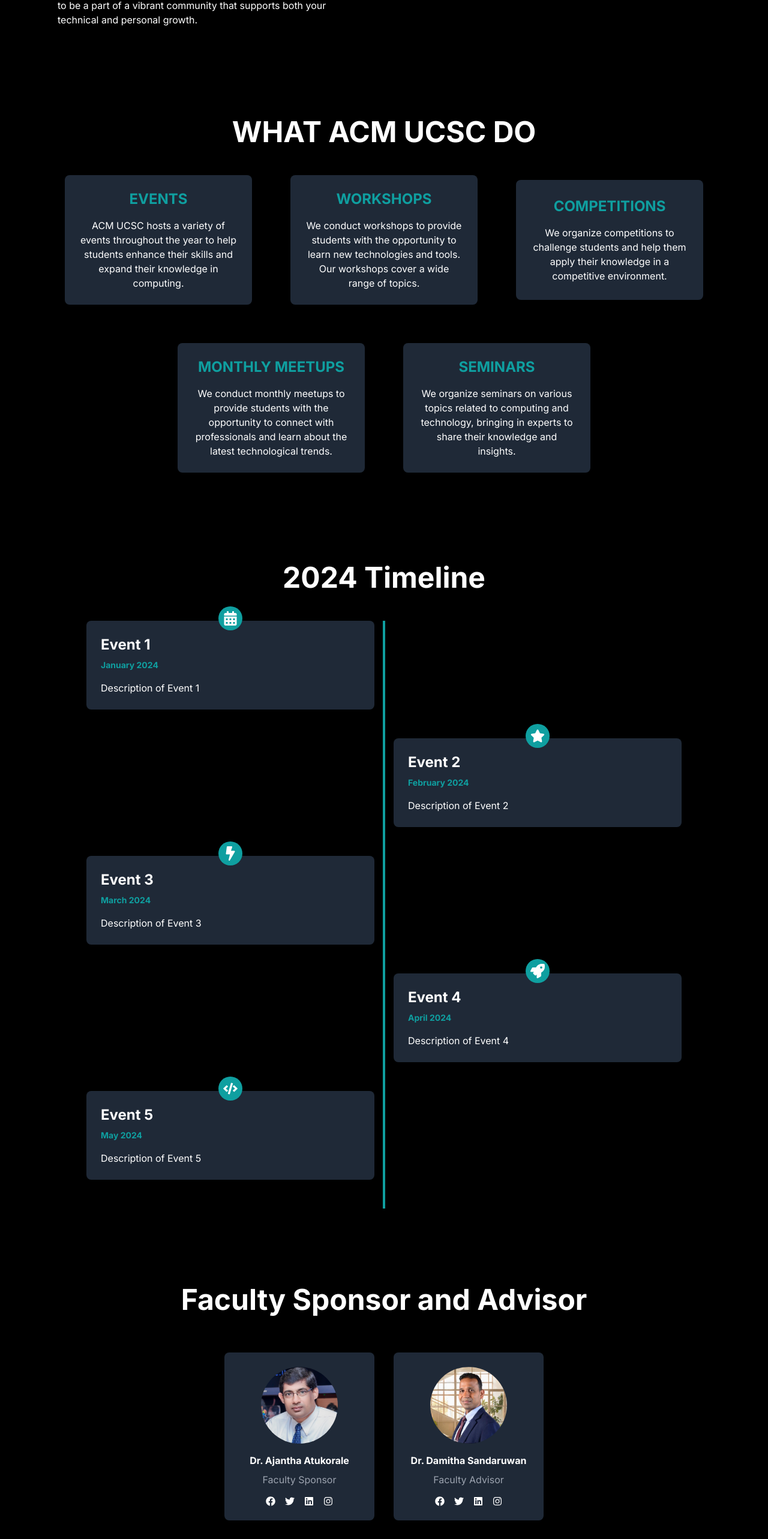
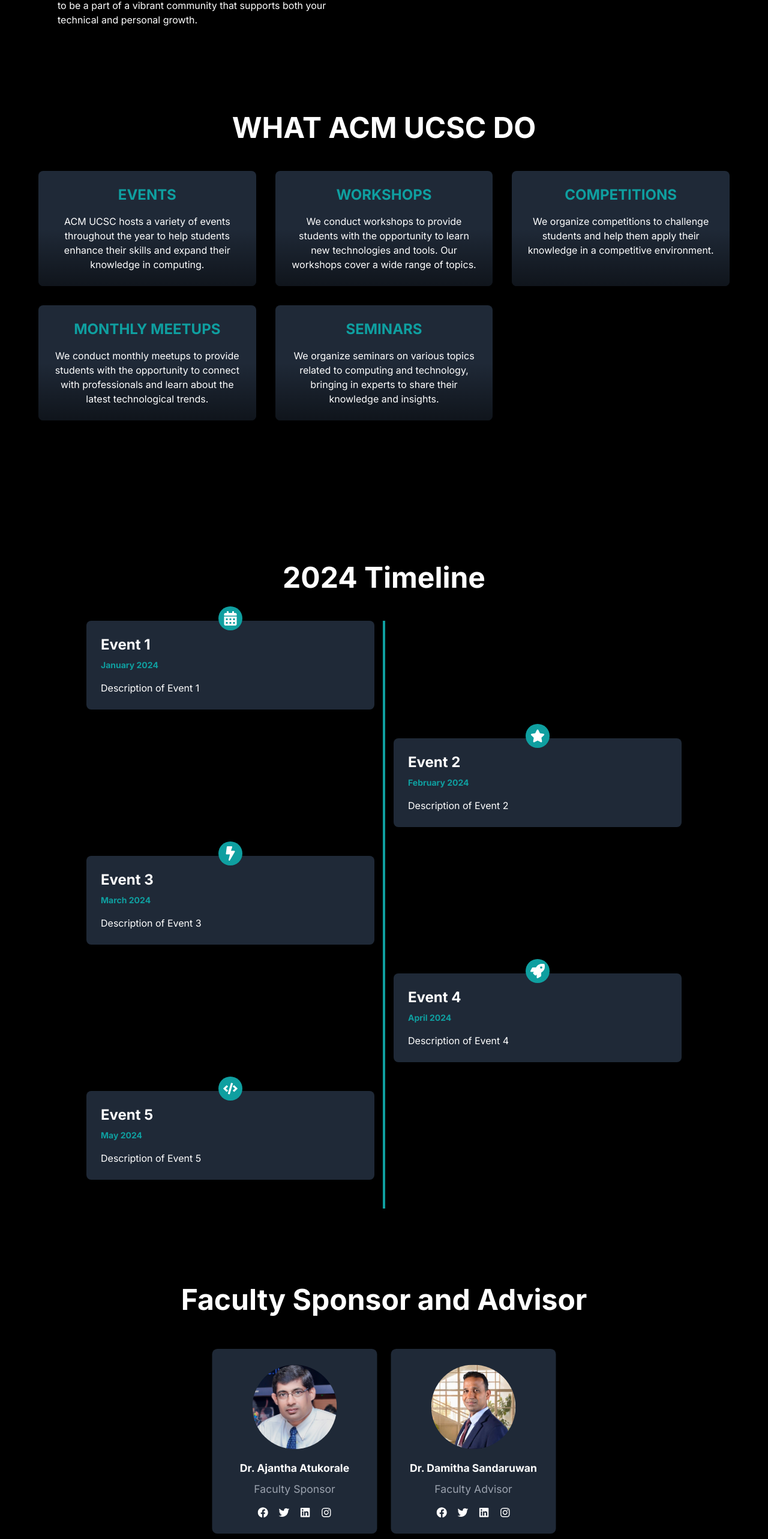
Before and after one commit to acm-ucsc/acm-web-2024, a Next.js app: page / in a window 1280 px wide. Shown: the part 1436-4002 px from the top of the page at 60% size. Built offline with nearby package versions, Linux system fonts and the light colour scheme.

Commit message:
Scroll animations added using framer motion

```diff
--- a/src/components/about/page.tsx
+++ b/src/components/about/page.tsx
@@ -1,14 +1,49 @@
 "use client";
+import { useEffect } from "react";
+import { motion, useAnimation } from "framer-motion";
 import AboutImages from "../aboutImages/page";
+
 export default function About() {
+  const controls = useAnimation();
+
+  useEffect(() => {
+    const handleScroll = () => {
+      const elements = document.querySelectorAll('.animate-on-scroll');
+      elements.forEach(el => {
+        const rect = el.getBoundingClientRect();
+        const windowHeight = window.innerHeight;
+        if (rect.top < windowHeight && rect.bottom > 0) {
+          controls.start({ opacity: 1, y: 0 });
+        } else {
+          controls.start({ opacity: 0, y: 50 });
+        }
+      });
+    };
+
+    window.addEventListener('scroll', handleScroll);
+    handleScroll(); // Trigger scroll handler on component mount
+
+    return () => window.removeEventListener('scroll', handleScroll);
+  }, [controls]);
+
   return (
     <>
       <div className="h-auto flex flex-row justify-center items-center py-10 bg-black">
         <div className="flex flex-col justify-center items-center w-1/2 p-10">
-          <h1 className="text-4xl font-bold text-white mb-4 text-left w-4/5">
+          <motion.h1
+            className="text-4xl font-bold text-white mb-4 text-left w-4/5 animate-on-scroll"
+            initial={{ opacity: 0, y: 50 }}
+            animate={controls}
+            transition={{ duration: 0.6 }}
+          >
             ABOUT US
-          </h1>
-          <p className="text-1xl text-white w-4/5">
+          </motion.h1>
+          <motion.p
+            className="text-1xl text-white w-4/5 animate-on-scroll"
+            initial={{ opacity: 0, y: 50 }}
+            animate={controls}
+            transition={{ duration: 0.6, delay: 0.2 }}
+          >
             The ACM UCSC is the student chapter of the Association for Computing
             Machinery at the University of Colombo School of Computing.
             Comprised of tech-savvy students, our group is dedicated to
@@ -19,8 +54,13 @@
             knowledge in computing. Additionally, we offer students the chance
             to connect with industry professionals, keeping them updated on the
             latest technological trends.
-          </p>
-          <p className="text-1xl text-white mt-4 w-4/5">
+          </motion.p>
+          <motion.p
+            className="text-1xl text-white mt-4 w-4/5 animate-on-scroll"
+            initial={{ opacity: 0, y: 50 }}
+            animate={controls}
+            transition={{ duration: 0.6, delay: 0.4 }}
+          >
             Engaging with our chapter not only advances technological expertise
             but also hones essential personal development skills. By
             participating in our activities, students can develop
@@ -28,7 +68,7 @@
             for future professional challenges. Join us to be a part of a
             vibrant community that supports both your technical and personal
             growth.
-          </p>
+          </motion.p>
         </div>
         <div className="flex flex-col justify-center items-center w-1/2 p-10 pr-20">
           <AboutImages />
--- a/src/components/aboutImages/page.tsx
+++ b/src/components/aboutImages/page.tsx
@@ -1,4 +1,7 @@
+"use client";
 import Image from "next/image";
+import { motion, useAnimation } from "framer-motion";
+import { useEffect } from "react";
 
 // Define your image data array directly in this file
 const imageData = [
@@ -11,8 +14,7 @@
   {
     src: "/assets/images/events/7.jpeg",
     name: "IOI 2023",
-    description:
-      "1 bronze medal",
+    description: "1 bronze medal",
   },
   {
     src: "/assets/images/events/12.jpeg",
@@ -53,11 +55,34 @@
 ];
 
 export default function AboutImages() {
+  const controls = useAnimation();
+
+  // Function to handle scroll animation
+  const handleScroll = () => {
+    const elements = document.querySelectorAll(".animate-on-scroll");
+    elements.forEach((el) => {
+      const rect = el.getBoundingClientRect();
+      const windowHeight = window.innerHeight;
+      if (rect.top < windowHeight && rect.bottom > 0) {
+        controls.start({ opacity: 1, y: 0 });
+      } else {
+        controls.start({ opacity: 0, y: 50 });
+      }
+    });
+  };
+
+  useEffect(() => {
+    window.addEventListener("scroll", handleScroll);
+    handleScroll(); // Trigger scroll handler on component mount
+
+    return () => window.removeEventListener("scroll", handleScroll);
+  }, [controls]);
+
   return (
     <div className="p-6 bg-black">
       <div className="grid grid-cols-1 sm:grid-cols-2 md:grid-cols-3 lg:grid-cols-4 gap-6">
         {imageData.map((item, index) => (
-          <div
+          <motion.div
             key={index}
             className={`relative overflow-hidden rounded-lg shadow-lg group transition-transform duration-500 ${
               index % 5 === 0
@@ -65,7 +90,10 @@
                 : index % 4 === 0
                 ? "col-span-1 row-span-2"
                 : "col-span-1 row-span-1"
-            }`}
+            } animate-on-scroll`}
+            initial={{ opacity: 0, y: 50 }}
+            animate={controls}
+            transition={{ duration: 0.6, delay: index * 0.1 }}
           >
             <Image
               src={item.src}
@@ -80,7 +108,7 @@
                 <p className="text-sm">{item.description}</p>
               </div>
             </div>
-          </div>
+          </motion.div>
         ))}
       </div>
     </div>
--- a/src/components/contact/page.tsx
+++ b/src/components/contact/page.tsx
@@ -1,5 +1,7 @@
+"use client";
 import Image from "next/image";
 import { FaEnvelope, FaPhoneAlt, FaMapMarkerAlt } from "react-icons/fa";
+import { motion } from "framer-motion";
 
 const contactPerson = [
   {
@@ -19,6 +21,12 @@
   },
 ];
 
+const itemVariants = {
+  hidden: { opacity: 0, y: 50, scale: 0.9 }, // Initial state with scale
+  visible: { opacity: 1, y: 0, scale: 1, transition: { duration: 0.6 } }, // Animated state with scale
+  exit: { opacity: 0, y: 50, scale: 0.9, transition: { duration: 0.6 } }, // Exit state with scale
+};
+
 export default function Contact() {
   return (
     <div className="py-16 bg-black text-white">
@@ -27,7 +35,14 @@
       </h1>
       <div className="flex flex-col justify-center items-center w-full">
         <div className="flex flex-col sm:flex-row justify-center items-center gap-8 px-4 w-4/5">
-          <div className="flex flex-col w-full sm:w-1/3 h-auto bg-gray-700 rounded-lg p-8 shadow-lg transform transition duration-500 hover:bg-gray-600">
+          <motion.div
+            className="flex flex-col w-full sm:w-1/3 h-auto bg-gray-700 rounded-lg p-8 shadow-lg transform transition duration-500 hover:bg-gray-600"
+            variants={itemVariants}
+            initial="hidden"
+            whileInView="visible"
+            exit="exit"
+            viewport={{ once: true, amount: 0.2 }} // Adjusted viewport settings
+          >
             <h2 className="text-2xl font-bold text-secondary mb-4">
               Let’s Get In Touch
             </h2>
@@ -49,20 +64,25 @@
               <FaPhoneAlt className="w-3 h-3 text-secondary" />
               +94 77 123 4567
             </p>
-          </div>
+          </motion.div>
 
-          <div className="flex flex-col w-full sm:w-2/3 gap-6">
+          <div className="flex flex-col w-3/4 sm:w-2/3 gap-6">
             {contactPerson.map((person, index) => (
-              <div
+              <motion.div
                 key={index}
                 className="bg-gray-800 rounded-lg p-6 shadow-md transform transition duration-500 hover:bg-gray-700 flex flex-col items-start"
+                variants={itemVariants}
+                initial="hidden"
+                whileInView="visible"
+                exit="exit"
+                viewport={{ once: true, amount: 0.2 }} // Adjusted viewport settings
               >
                 <h2 className="text-xl font-bold text-secondary mb-2">
                   {person.name}
                 </h2>
                 <p className="text-base text-white mb-1">{person.position}</p>
                 <p className="text-base text-white">{person.email}</p>
-              </div>
+              </motion.div>
             ))}
           </div>
         </div>
--- a/src/components/executiveCommittee/page.tsx
+++ b/src/components/executiveCommittee/page.tsx
@@ -1,5 +1,7 @@
 "use client";
+
 import Image from "next/image";
+import { motion } from "framer-motion";
 import Samudi from "../../../public/assets/images/team/Samudi.jpg";
 import Sineth from "../../../public/assets/images/team/Sineth.jpg";
 import Dasun from "../../../public/assets/images/team/Dasun.jpg";
@@ -84,7 +86,7 @@
   },
   {
     name: "Ravindu Hasanka",
-    position: "Treshurer",
+    position: "Treasurer",
     picture: Ravindu,
     social: {
       facebook: "https://facebook.com/janesmith",
@@ -117,6 +119,11 @@
   },
 ];
 
+const itemVariants = {
+  hidden: { opacity: 0, y: 50, scale: 0.9 }, // Initial state with scale
+  visible: { opacity: 1, y: 0, scale: 1.1, transition: { duration: 0.6 } }, // Animated state with scale
+};
+
 export default function ExecutiveCommittee() {
   return (
     <div className="py-16 bg-black">
@@ -126,9 +133,13 @@
       <div className="w-full flex flex-col justify-center items-center mb-12">
         <div className="flex flex-wrap justify-center px-4 w-3/4 mx-auto">
           {facultyAdvisorAndSponsor.map((member, index) => (
-            <div
+            <motion.div
               key={index}
-              className="bg-gray-800 hover:bg-gray-700 p-6 rounded-lg shadow-lg flex flex-col items-center  transform transition duration-500  transform  m-4 min-w-[250px] min-h-[280px] cursor-pointer"
+              className="bg-gray-800 hover:bg-gray-700 p-6 rounded-lg shadow-lg flex flex-col items-center transform transition duration-500 cursor-pointer m-6 min-w-[250px] min-h-[280px]"
+              variants={itemVariants}
+              whileInView="visible" // Trigger animation when the component is in view
+              initial="hidden"
+              viewport={{ once: true, amount: 0.2 }} // Adjusted viewport settings
             >
               <Image
                 src={member.picture}
@@ -181,7 +192,7 @@
                   </a>
                 )}
               </div>
-            </div>
+            </motion.div>
           ))}
         </div>
       </div>
@@ -191,9 +202,13 @@
       <div className="w-full flex flex-col justify-center items-center mb-12">
         <div className="grid grid-cols-1 sm:grid-cols-2 md:grid-cols-3 lg:grid-cols-4 gap-8 px-4 w-4/5">
           {committeeMembers.map((member, index) => (
-            <div
+            <motion.div
               key={index}
-              className="bg-gray-800 hover:bg-gray-700 p-6 rounded-lg shadow-lg flex flex-col items-center  transform transition duration-500  transform  m-4 min-w-[250px] min-h-[280px] cursor-pointer"
+              className="bg-gray-800 hover:bg-gray-700 p-6 rounded-lg shadow-lg flex flex-col items-center transform transition duration-500 cursor-pointer m-4 min-w-[250px] min-h-[280px]"
+              variants={itemVariants}
+              whileInView="visible" // Trigger animation when the component is in view
+              initial="hidden"
+              viewport={{ once: true, amount: 0.2 }} // Adjusted viewport settings
             >
               <Image
                 src={member.picture}
@@ -246,7 +261,7 @@
                   </a>
                 )}
               </div>
-            </div>
+            </motion.div>
           ))}
         </div>
       </div>
--- a/src/components/timeline/page.tsx
+++ b/src/components/timeline/page.tsx
@@ -1,6 +1,6 @@
 "use client";
 
-import { useEffect } from "react";
+import { useEffect, useRef } from "react";
 import { motion, useAnimation } from "framer-motion";
 import { FaCalendarAlt, FaStar, FaBolt, FaRocket, FaCode } from "react-icons/fa";
 
@@ -39,7 +39,7 @@
 
 const itemVariants = {
   hidden: { opacity: 0, y: 50, scale: 0.9 },
-  visible: (i:any) => ({
+  visible: (i: number) => ({
     opacity: 1,
     y: 0,
     scale: 1,
@@ -48,12 +48,6 @@
 };
 
 export default function Timeline() {
-  const controls = useAnimation();
-
-  useEffect(() => {
-    controls.start("visible");
-  }, [controls]);
-
   return (
     <div className="flex flex-col items-center py-16 bg-black">
       <h1 className="text-4xl sm:text-5xl font-bold text-white mb-12 text-center w-full max-w-4xl">
@@ -63,8 +57,54 @@
         <div className="border-l-4 border-secondary absolute h-full left-1/2 transform -translate-x-1/2"></div>
         <div className="flex flex-col items-center">
           {timelineEvents.map((event, index) => (
+            <TimelineEvent key={index} index={index} event={event} />
+          ))}
+        </div>
+      </div>
+    </div>
+  );
+}
+
+interface TimelineEventProps {
+  index: number;
+  event: {
+    date: string;
+    title: string;
+    description: string;
+    icon: React.ReactElement;
+  };
+}
+
+const TimelineEvent = ({ index, event }: TimelineEventProps) => {
+  const ref = useRef<HTMLDivElement>(null);
+  const controls = useAnimation();
+
+  useEffect(() => {
+    const observer = new IntersectionObserver(
+      ([entry]) => {
+        if (entry.isIntersecting) {
+          controls.start("visible");
+        } else {
+          controls.start("hidden");
+        }
+      },
+      { threshold: 0.2 }
+    );
+
+    if (ref.current) {
+      observer.observe(ref.current);
+    }
+
+    return () => {
+      if (ref.current) {
+        observer.unobserve(ref.current);
+      }
+    };
+  }, [controls]);
+
+  return (
     <motion.div
-              key={index}
+      ref={ref}
       className={`mb-12 w-full flex ${
         index % 2 === 0 ? "justify-start" : "justify-end"
       } items-center`}
@@ -72,7 +112,6 @@
       initial="hidden"
       animate={controls}
       variants={itemVariants}
-              viewport={{ once: true, amount: 0.8 }}
     >
       <div
         className={`w-full sm:w-1/2 px-4 ${
@@ -82,8 +121,9 @@
         <motion.div
           className={`bg-gray-800 p-6 rounded-lg shadow-lg transform transition duration-500 hover:scale-105 cursor-pointer relative`}
           initial={{ opacity: 0, y: 50 }}
-                  whileInView={{ opacity: 1, y: 0 }}
-                  viewport={{ once: true, amount: 0.8 }}
+          animate={controls}
+          variants={itemVariants}
+          transition={{ duration: 0.6 }}
         >
           <div className="absolute -top-6 left-1/2 transform -translate-x-1/2 bg-secondary p-2 rounded-full">
             <span className="text-white text-2xl">{event.icon}</span>
@@ -96,9 +136,5 @@
         </motion.div>
       </div>
     </motion.div>
-          ))}
-        </div>
-      </div>
-    </div>
   );
-}
+};
--- a/src/components/whatACMDo/page.tsx
+++ b/src/components/whatACMDo/page.tsx
@@ -1,5 +1,8 @@
 "use client";
+import { motion, useAnimation } from "framer-motion";
+import { ReactElement, useEffect, useRef } from "react";
 
+// Define the activities array
 const activities = [
   {
     title: "EVENTS",
@@ -26,22 +29,73 @@
     description:
       "We organize seminars on various topics related to computing and technology, bringing in experts to share their knowledge and insights.",
   },
-
 ];
 
-export default function WhatACMDo() {
+export default function WhatACMDo(): ReactElement {
   return (
-    <>
-      <div className="min-h-[750px] w-full flex flex-col justify-center items-center py-16 px-4 bg-black">
-        <h1 className="text-4xl sm:text-5xl font-bold text-white mb-8 text-center w-full max-w-3xl">
+    <div className="min-h-[750px] w-full bg-black py-16 px-4">
+      <h1 className="text-4xl sm:text-5xl font-bold text-white mb-12 text-center w-full max-w-4xl mx-auto">
         WHAT ACM UCSC DO
       </h1>
-        <div className="flex flex-col sm:flex-row flex-wrap justify-center items-center w-full gap-8">
+      <div className="grid grid-cols-1 sm:grid-cols-2 lg:grid-cols-3 gap-8 max-w-6xl mx-auto">
         {activities.map((activity, index) => (
-            <div
-              key={index}
-              className="flex flex-col justify-center items-center w-full sm:w-1/4 bg-gray-800  p-6 m-4 rounded-lg shadow-lg transform transition duration-500 hover:scale-105 min-h-[200px] cursor-pointer"
+          <FadeInSlideUp key={index} index={index} activity={activity} />
+        ))}
+      </div>
+    </div>
+  );
+}
+
+interface Activity {
+  title: string;
+  description: string;
+}
+
+interface FadeInSlideUpProps {
+  index: number;
+  activity: Activity;
+}
+
+const FadeInSlideUp = ({
+  index,
+  activity,
+}: FadeInSlideUpProps): ReactElement => {
+  const ref = useRef<HTMLDivElement>(null);
+  const controls = useAnimation();
+
+  useEffect(() => {
+    const observer = new IntersectionObserver(
+      ([entry]) => {
+        if (entry.isIntersecting) {
+          controls.start({ opacity: 1, y: 0 });
+        } else {
+          controls.start({ opacity: 0, y: 50 });
+        }
+      },
+      { threshold: 0.1 }
+    );
+
+    if (ref.current) {
+      observer.observe(ref.current);
+    }
+
+    return () => {
+      if (ref.current) {
+        observer.unobserve(ref.current);
+      }
+    };
+  }, [controls]);
+
+  return (
+    <motion.div
+      ref={ref}
+      initial={{ opacity: 0, y: 50 }}
+      animate={controls}
+      transition={{ duration: 0.6, delay: index * 0.1 }}
+      className="relative bg-gray-800 p-6 rounded-lg shadow-lg cursor-pointer overflow-hidden transform transition duration-500 hover:scale-105"
     >
+      <div className="absolute inset-0 bg-gradient-to-t from-black via-transparent to-transparent opacity-50"></div>
+      <div className="relative z-10">
         <h1 className="text-2xl font-bold text-secondary mb-4 text-center">
           {activity.title}
         </h1>
@@ -49,9 +103,6 @@
           {activity.description}
         </p>
       </div>
-          ))}
-        </div>
-      </div>
-    </>
+    </motion.div>
   );
-}
+};
```
Lines whose indentation alone changed are shown as unchanged.
